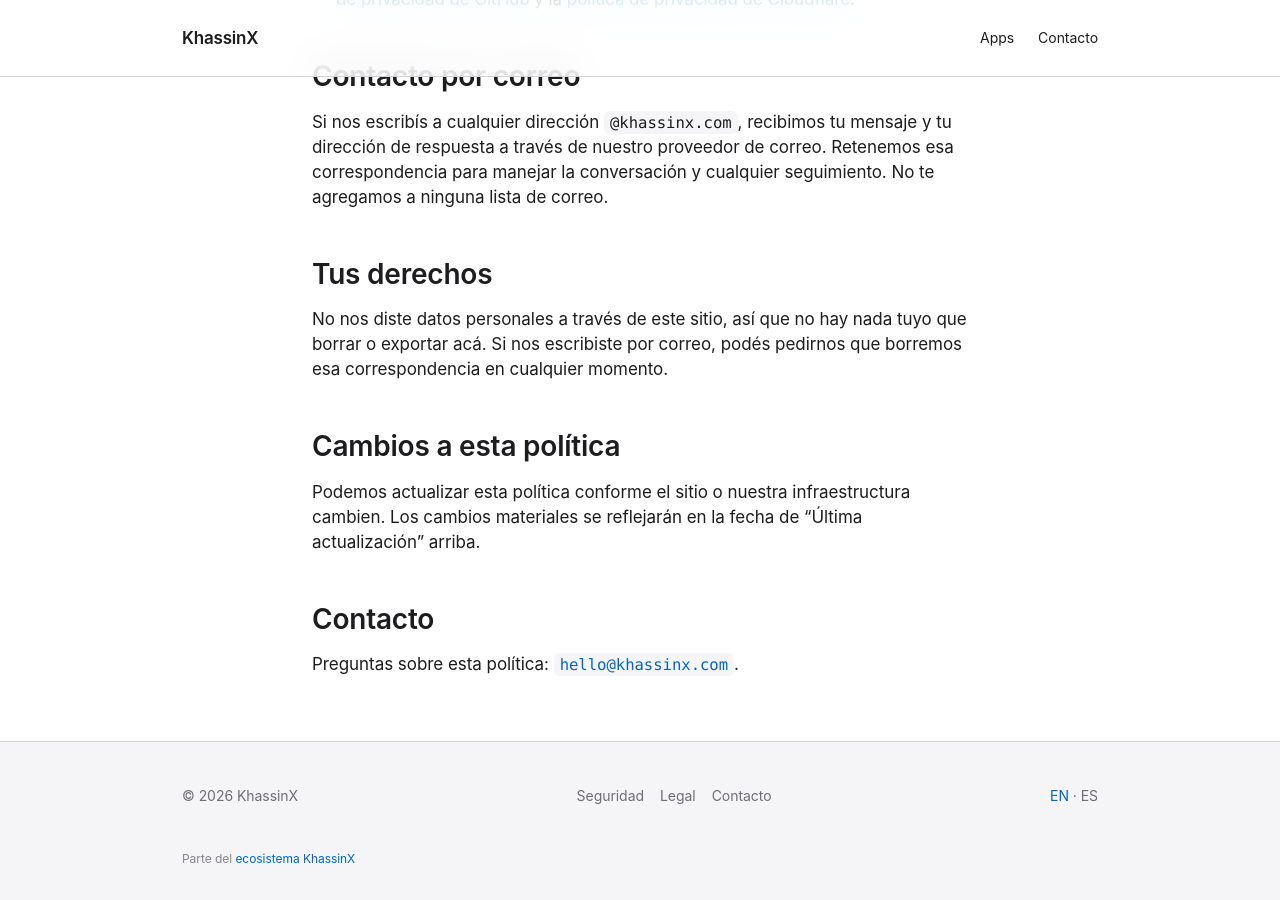
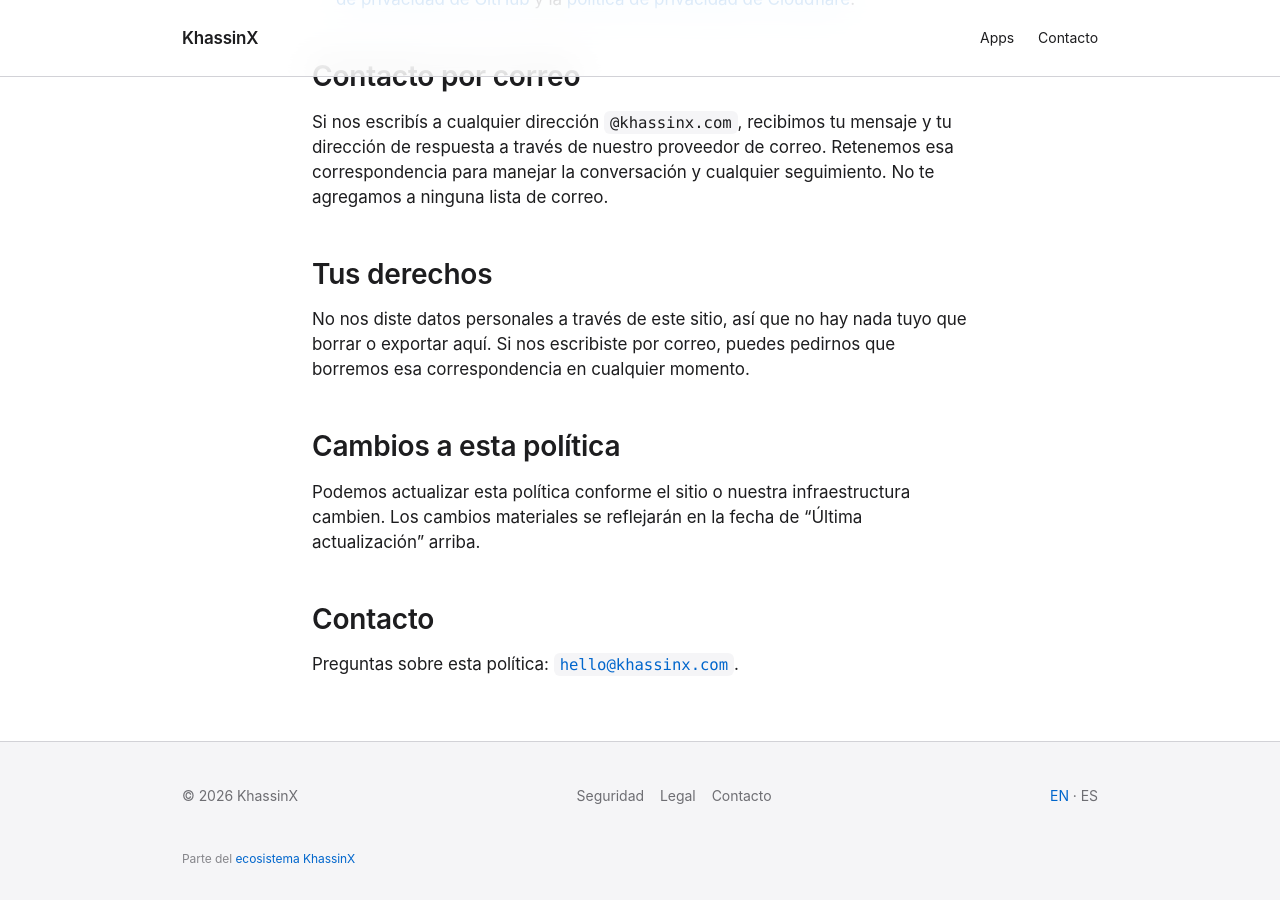
Before and after one commit to KhassinX/khassinx-apex-web, a Jekyll site: the page built from es/legal/privacy.md, in a window 1280 px wide and 900 px high, scrolled down 1085 px. Built offline with Jekyll 4.4.1, drawn with Linux system fonts in a browser that asks for light colours.

Commit message:
ES umbrella: unify voice to neutral LATAM (drop voseo across all pages)
Umbrella site represents all KhassinX apps and must speak with one voice. Mixing
voseo (Visitá, podés) on the Khazen card was inconsistent with the rest of the
portfolio voice; the broader umbrella ES already had voseo in 3 other places
(terms "No podés", security "podés usar", privacy "podés pedirnos"). Flipping
all 4 to neutral LATAM (Visita, puedes, puedes, puedes) so the umbrella has a
single consistent voice that serves 100% of Spanish-speaking users instead of
only Argentina/Uruguay.

Rationale: premium consumer brand convention (Apple, Spotify, Netflix global ES
all use neutral LATAM). Per-app sites can still pick their own register inside
their subdomain — this commit only addresses umbrella consistency.

Files:
  es/index.html       Visitá → Visita (ASVAB card link)
  es/legal/terms.md   No podés → No puedes
  es/legal/privacy.md podés pedirnos → puedes pedirnos (+ acá → aquí, neutral)
  es/security/index.html podés usar → puedes usar

```diff
--- a/es/index.html
+++ b/es/index.html
@@ -22,7 +22,7 @@
       <article class="card">
         <h3>ASVAB Coach</h3>
         <p>Tutor privado de IA para el ASVAB. Nativo en iPhone, iPad y Apple Watch.</p>
-        <p class="mt-md"><a href="https://asvab.khassinx.com/es/">Visitá asvab.khassinx.com →</a></p>
+        <p class="mt-md"><a href="https://asvab.khassinx.com/es/">Visita asvab.khassinx.com →</a></p>
       </article>
 
       <article class="card">
--- a/es/legal/privacy.md
+++ b/es/legal/privacy.md
@@ -33,7 +33,7 @@
 
 ## Tus derechos
 
-No nos diste datos personales a través de este sitio, así que no hay nada tuyo que borrar o exportar acá. Si nos escribiste por correo, podés pedirnos que borremos esa correspondencia en cualquier momento.
+No nos diste datos personales a través de este sitio, así que no hay nada tuyo que borrar o exportar aquí. Si nos escribiste por correo, puedes pedirnos que borremos esa correspondencia en cualquier momento.
 
 ## Cambios a esta política
 
--- a/es/security/index.html
+++ b/es/security/index.html
@@ -49,7 +49,7 @@
     <ul>
       <li>Reconocimiento público en esta página (Hall of Thanks)</li>
       <li>Crédito gratuito de por vida para la app KhassinX afectada</li>
-      <li>Una carta formal de reconocimiento que podés usar en tu portafolio</li>
+      <li>Una carta formal de reconocimiento que puedes usar en tu portafolio</li>
     </ul>
   </div>
 </section>
```
Also changed, not shown: es/legal/terms.md (+1 -1 lines).
